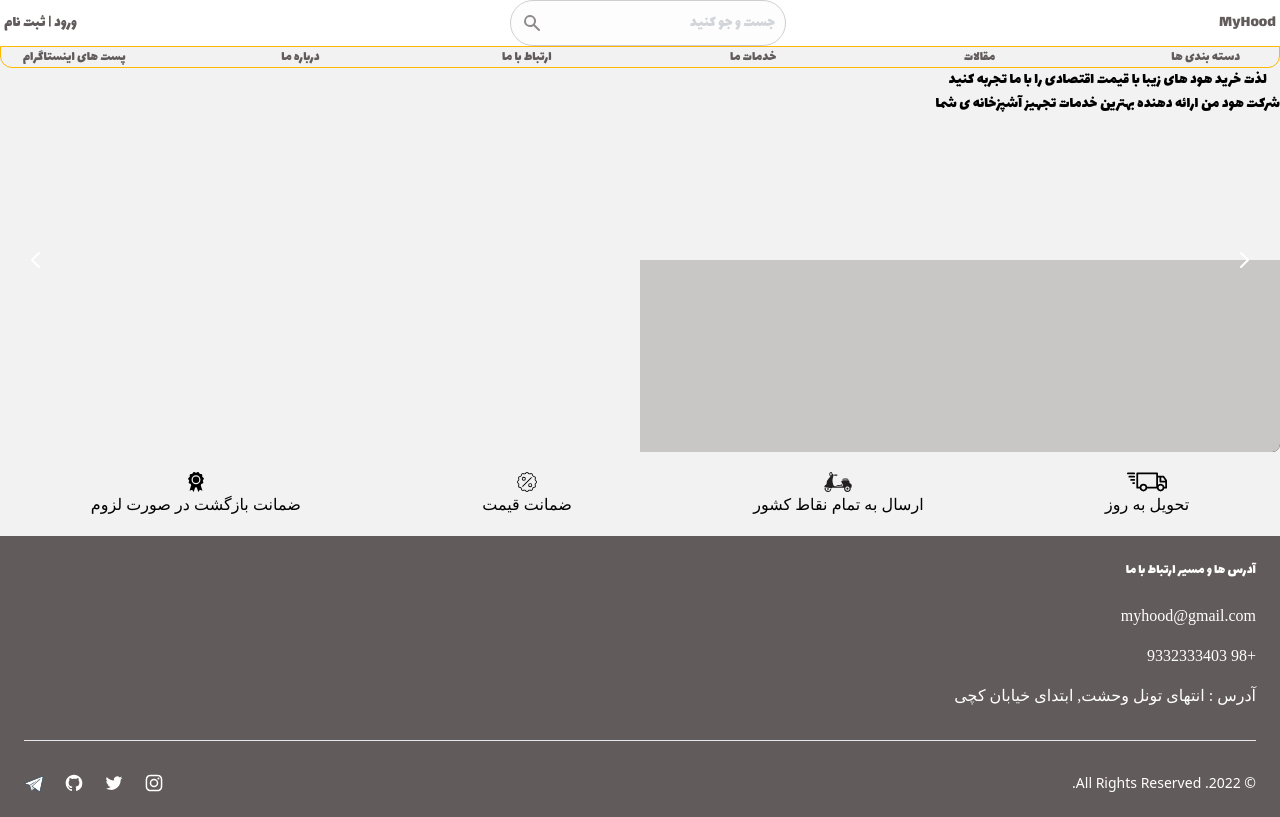
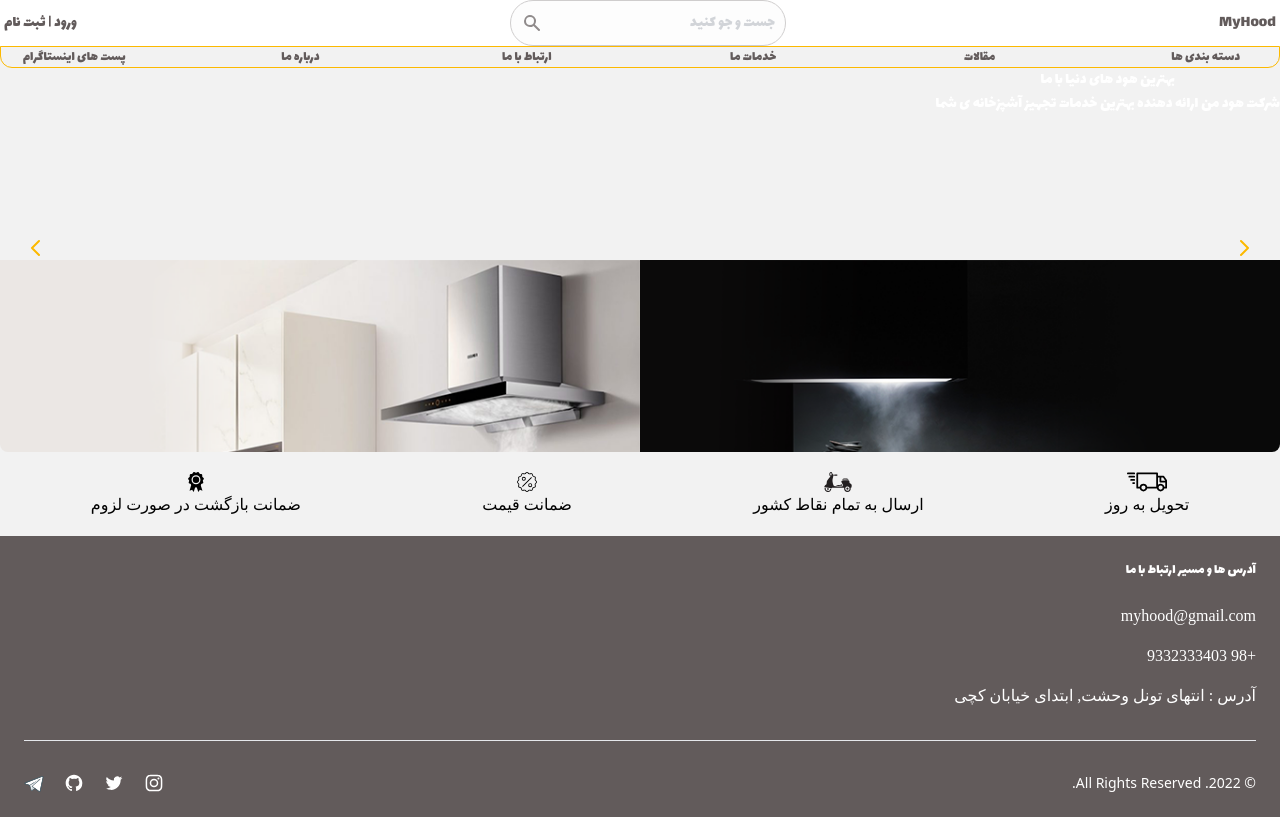
Before and after one commit to Parsa361/MyHood, a Nuxt app: page / in a window 1280 px wide. Both pictures are taken after a click on the button "Previous". Built offline with nearby package versions, Linux system fonts and the light colour scheme.

Commit message:
Make HomeSlider responsive,appearance looks better

```diff
--- a/components/HomeSlider.vue
+++ b/components/HomeSlider.vue
@@ -6,12 +6,26 @@
             data-carousel="static">
             <!-- Carousel wrapper -->
             <div class="relative h-56 overflow-hidden rounded-lg md:h-96">
+
                 <!-- Item 1 -->
-                <div class="hidden duration-200 ease-in absolute inset-0 transition-all transform"
+                <div class="hidden duration-500 ease-in-out absolute inset-0 transition-all transform"
                     data-carousel-item="">
+                    <img src="~/assets/images/slide3.png"
+                        class="absolute block w-full -translate-x-1/2 -translate-y-1/2 top-1/2 left-1/2"
+                        alt="Image slider 1">
+                    <!-- Text -->
+                    <div
+                        class="hidden lg:flex absolute lg:right-[10rem] xl:right-[8rem] 2xl:right-[13rem] top-[8rem] text-center text-white font-Lalezar lg:text-[1rem] xl:text-[1.5rem] md:leading-[2.5rem] z-10">
+                        <p>بهترین هود های دنیا با ما<br>
+                            شرکت هود من ارائه دهنده بهترین خدمات تجهیز آشپزخانه ی شما</p>
+                    </div>
+                </div>
+                <!-- Item 2 -->
+                <div class="hidden duration-500 ease-in-out absolute inset-0 transition-all transform -translate-x-full z-10"
+                    data-carousel-item="active">
                     <img src="~/assets/images/slide2-2.png"
                         class="absolute block w-full -translate-x-1/2 -translate-y-1/2 top-1/2 left-1/2"
-                        alt="Image slider 1">
+                        alt="Image slider 2">
                     <!-- Text -->
                     <div
                         class="hidden lg:flex absolute lg:right-[25rem] xl:right-[35rem] 2xl:right-[45rem] top-[8rem] text-center font-Lalezar md:text-[1.5rem] md:leading-[2.5rem] z-10">
@@ -19,22 +33,41 @@
                             شرکت هود من ارائه دهنده بهترین خدمات تجهیز آشپزخانه ی شما</p>
                     </div>
                 </div>
-                <!-- Item 2 -->
-                <div class="hidden duration-200 ease-in absolute inset-0 transition-all transform -translate-x-full z-10"
+
+                <!-- Item 3 -->
+                <div class="hidden duration-500 ease-in-out absolute inset-0 transition-all transform translate-x-0 z-20"
                     data-carousel-item="">
-                    <img src="~/assets/images/slide3.png"
+                    <img src="~/assets/images/Untitled-2.jpg"
                         class="absolute block w-full -translate-x-1/2 -translate-y-1/2 top-1/2 left-1/2"
-                        alt="Image slider 2">
+                        alt="Image slider 3">
+                    <!-- Text -->
+                    <div
+                        class="hidden lg:flex absolute lg:right-[10rem] xl:right-[8rem] 2xl:right-[13rem] top-[8rem] text-center text-white font-Lalezar lg:text-[1rem] xl:text-[1.5rem] md:leading-[2.5rem] z-10">
+                        <p>بهترین هود های دنیا با ما<br>
+                            شرکت هود من ارائه دهنده بهترین خدمات تجهیز آشپزخانه ی شما</p>
+                    </div>
+                </div>
+                <!-- Item 4 -->
+                <div class="duration-500 ease-linear absolute inset-0 transition-all transform translate-x-full z-10"
+                    data-carousel-item="">
+                    <img src="~/assets/images/slide4.png"
+                        class="absolute block w-full -translate-x-1/2 -translate-y-1/2 top-1/2 left-1/2" alt="...">
+                    <!-- Text -->
+                    <div
+                        class="hidden lg:flex absolute lg:right-[25rem] xl:right-[35rem] 2xl:right-[45rem] top-[8rem] text-center font-Lalezar md:text-[1.5rem] md:leading-[2.5rem] z-10">
+                        <p>لذت خرید هود های زیبا با قیمت اقتصادی را با ما تجربه کنید<br>
+                            شرکت هود من ارائه دهنده بهترین خدمات تجهیز آشپزخانه ی شما</p>
+                    </div>
                 </div>
             </div>
 
             <!-- Slider controls -->
             <button type="button"
-                class="absolute top-0 left-0 z-30 flex items-center justify-center h-full px-4 cursor-pointer group focus:outline-none"
+                class="absolute top-[6.5rem] md:top-40 left-0 z-30 flex items-center justify-center h-fit mx-4 cursor-pointer group focus:outline-none"
                 data-carousel-prev="">
                 <span
-                    class="inline-flex items-center justify-center w-8 h-8 rounded-full sm:w-10 sm:h-10 bg-white/30 dark:bg-gray-800/30 group-hover:bg-white/50 dark:group-hover:bg-gray-800/60 group-focus:ring-4 group-focus:ring-white dark:group-focus:ring-gray-800/70 group-focus:outline-none">
-                    <svg aria-hidden="true" class="w-5 h-5 text-white sm:w-6 sm:h-6 dark:text-gray-800" fill="none"
+                    class="inline-flex items-center justify-center w-5 h-5 rounded-full sm:w-10 sm:h-10 bg-white/30 dark:bg-gray-800/30 group-hover:bg-white/50 dark:group-hover:bg-gray-800/60 group-focus:ring-4 group-focus:ring-white dark:group-focus:ring-gray-800/70 group-focus:outline-none">
+                    <svg aria-hidden="true" class="w-3 h-3 text-yellowHood sm:w-6 sm:h-6 dark:text-gray-800" fill="none"
                         stroke="currentColor" viewBox="0 0 24 24" xmlns="http://www.w3.org/2000/svg">
                         <path stroke-linecap="round" stroke-linejoin="round" stroke-width="2" d="M15 19l-7-7 7-7">
                         </path>
@@ -43,11 +76,11 @@
                 </span>
             </button>
             <button type="button"
-                class="absolute top-0 right-0 z-30 flex items-center justify-center h-full px-4 cursor-pointer group focus:outline-none"
+                class="absolute top-[6.5rem] md:top-40 right-0 z-30 flex items-center justify-center h-fit mx-4 cursor-pointer group focus:outline-none"
                 data-carousel-next="">
                 <span
-                    class="inline-flex items-center justify-center w-8 h-8 rounded-full sm:w-10 sm:h-10 bg-white/30 dark:bg-gray-800/30 group-hover:bg-white/50 dark:group-hover:bg-gray-800/60 group-focus:ring-4 group-focus:ring-white dark:group-focus:ring-gray-800/70 group-focus:outline-none">
-                    <svg aria-hidden="true" class="w-5 h-5 text-white sm:w-6 sm:h-6 dark:text-gray-800" fill="none"
+                    class="inline-flex items-center justify-center w-5 h-5 rounded-full sm:w-10 sm:h-10 bg-white/30 dark:bg-gray-800/30 group-hover:bg-white/50 dark:group-hover:bg-gray-800/60 group-focus:ring-4 group-focus:ring-white dark:group-focus:ring-gray-800/70 group-focus:outline-none">
+                    <svg aria-hidden="true" class="w-3 h-3 text-yellowHood sm:w-6 sm:h-6 dark:text-gray-800" fill="none"
                         stroke="currentColor" viewBox="0 0 24 24" xmlns="http://www.w3.org/2000/svg">
                         <path stroke-linecap="round" stroke-linejoin="round" stroke-width="2" d="M9 5l7 7-7 7"></path>
                     </svg>
```
